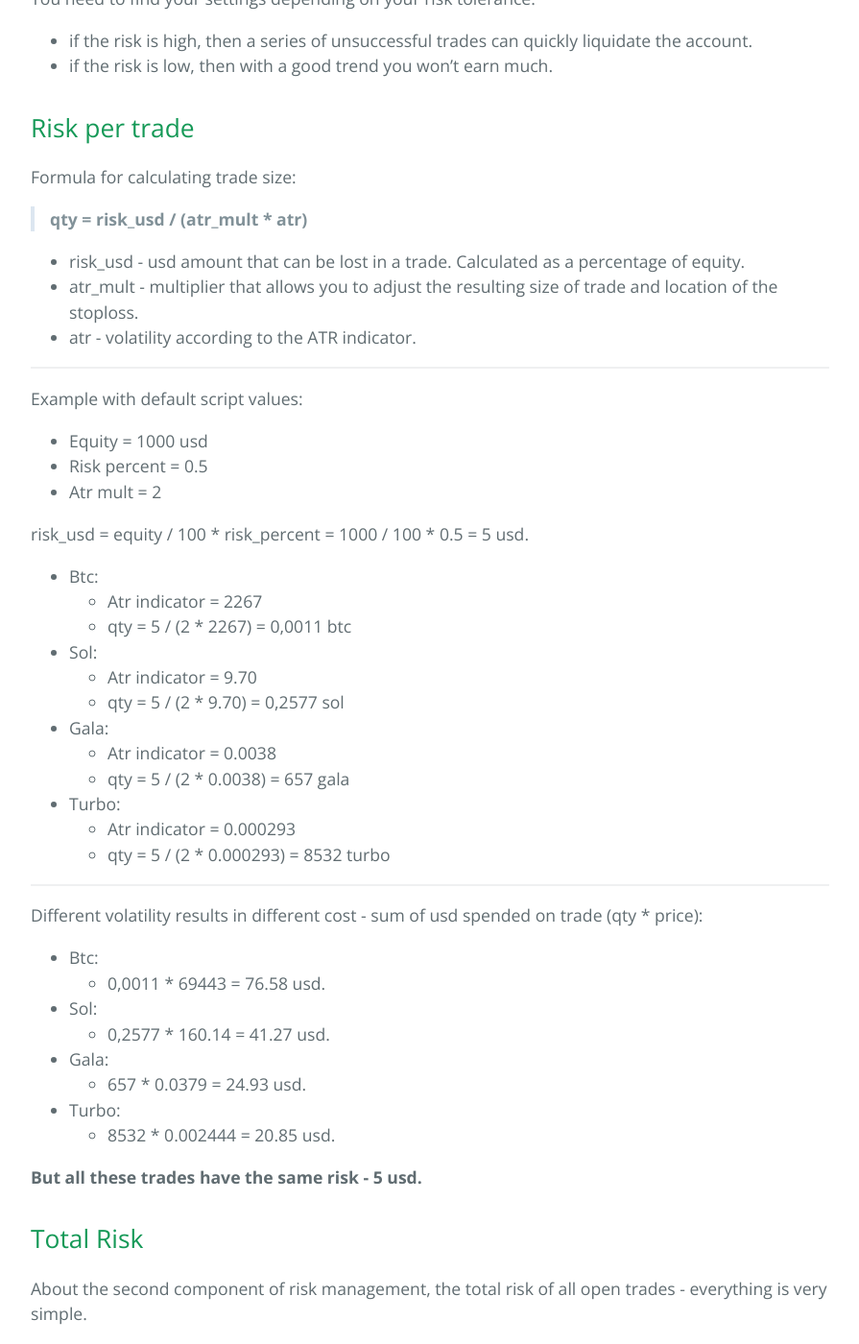
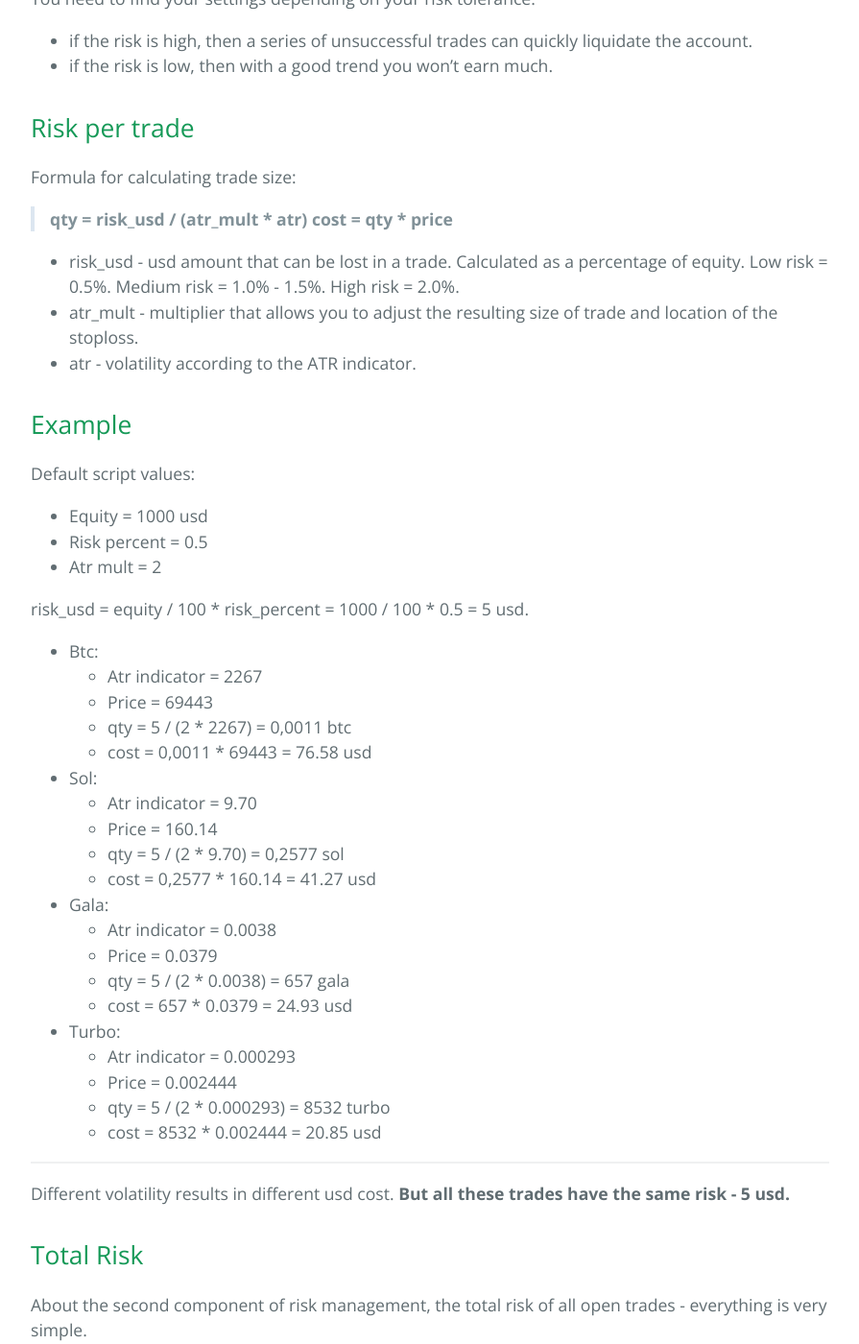
Before and after one commit to sergeyen7/sergeyen7.github.io, a Jekyll site: the page built from index.md, in a window 1280 px wide and 1400 px high, scrolled down 12361 px. Shown: the whole window at 96% size, without its empty margins (192-1087 px from the left). Built offline with Jekyll 4.4.1, drawn with Linux system fonts in a browser that asks for light colours; nearby versions of some CDN libraries.

Commit message:
Update index.md

```diff
--- a/index.md
+++ b/index.md
@@ -344,14 +344,15 @@ You need to find your settings depending on your risk tolerance:
 Formula for calculating trade size:
 
 > **qty = risk_usd / (atr_mult * atr)**
+> **cost = qty * price**
 
-* risk_usd - usd amount that can be lost in a trade. Calculated as a percentage of equity.
+* risk_usd - usd amount that can be lost in a trade. Calculated as a percentage of equity. Low risk = 0.5%. Medium risk = 1.0% - 1.5%. High risk = 2.0%.
 * atr_mult - multiplier that allows you to adjust the resulting size of trade and location of the stoploss.
 * atr - volatility according to the ATR indicator.
 
-* * *
+## Example
 
-Example with default script values:
+Default script values:
 
 * Equity = 1000 usd
 * Risk percent = 0.5
@@ -361,33 +362,31 @@ risk_usd = equity / 100 * risk_percent = 1000 / 100 * 0.5 = 5 usd.
 
 * Btc:
   * Atr indicator = 2267
+  * Price = 69443
   * qty = 5 / (2 * 2267) = 0,0011 btc
+  * cost = 0,0011 * 69443 = 76.58 usd
 
 * Sol:
   * Atr indicator = 9.70
+  * Price = 160.14
   * qty = 5 / (2 * 9.70) = 0,2577 sol
+  * cost = 0,2577 * 160.14 = 41.27 usd
 
 * Gala:
   * Atr indicator = 0.0038
+  * Price = 0.0379
   * qty = 5 / (2 * 0.0038) = 657 gala
+  * cost = 657 * 0.0379 = 24.93 usd
 
 * Turbo:
   * Atr indicator = 0.000293
+  * Price = 0.002444
   * qty = 5 / (2 * 0.000293) = 8532 turbo
+  * cost = 8532 * 0.002444 = 20.85 usd
 
 * * *
 
-Different volatility results in different cost - sum of usd spended on trade (qty * price):
-* Btc:
-  * 0,0011 * 69443 = 76.58 usd.
-* Sol:
-  * 0,2577 * 160.14 = 41.27 usd.
-* Gala:
-  * 657 * 0.0379 = 24.93 usd.
-* Turbo:
-  * 8532 * 0.002444 = 20.85 usd.
-
-**But all these trades have the same risk - 5 usd.**
+Different volatility results in different usd cost. **But all these trades have the same risk - 5 usd.**
 
 ## Total Risk
 
```
